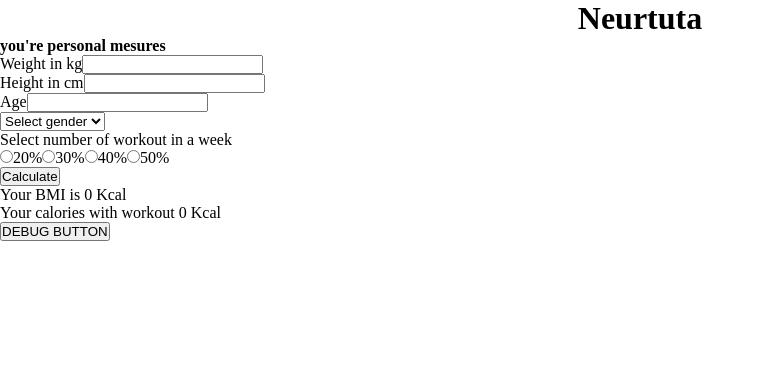
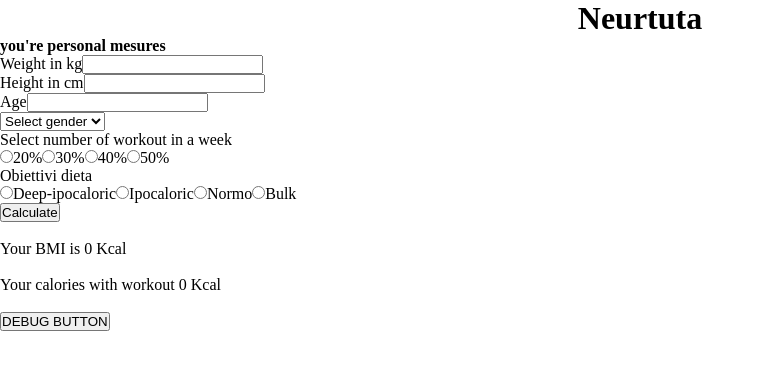
Before and after one commit to jeremy-mazzocco/my-project-Neurtuta, a Vue app in the folder vite-neurtuta/: page / in a window 1280 px wide. Shown: the top 370 px of the page, without its empty margins (0-765 px from the left). Built offline with nearby package versions, Linux system fonts and the light colour scheme.

Commit message:
add cut calories select

```diff
--- a/vite-neurtuta/src/App.vue
+++ b/vite-neurtuta/src/App.vue
@@ -10,32 +10,29 @@ export default {
   },
   methods: {
     newCaloriesCalculation() {
+
+      // Calculate caloriesBMI
       let caloriesBMI = 0;
-
       if (store.myData.gender === 'male') {
         caloriesBMI = (10 * store.myData.weight + 6.25 * store.myData.height - 5 * store.myData.age + 5) * 1.1;
 
       } else if (store.myData.gender === 'female') {
         caloriesBMI = (10 * store.myData.weight + 6.25 * store.myData.height - 5 * store.myData.age - 161) * 1.1;
       };
-      // put in store caloriesBMI
       store.myData.caloriesBMI = Math.round(caloriesBMI);
 
-      let caloriesWithWO = caloriesBMI * parseFloat(store.myData.numberWorkouts);
-      // put in store caloriesWithWO
+      // Calculate caloriesWithWO
+      const caloriesWithWO = caloriesBMI * parseFloat(store.myData.numberWorkouts);
       store.myData.caloriesWithWO = Math.round(caloriesWithWO);
 
-
-      console.log(caloriesBMI, caloriesWithWO);
-      // console.log(typeof caloriesWithWO);
-
-
-      // console.log(store.myData.calories);
-      // console.log(caloriesWithWO);
+      // Calculate caloriesCut
+      let caloriesCutted = Number(store.myData.caloriesCut);
+      store.myData.calories = store.myData.caloriesWithWO * caloriesCutted;
 
     },
     debugbutton() {
-
+      console.log(b);
+      // console.log(typeof b);
     }
   }
 }
@@ -54,6 +51,7 @@ export default {
   <main>
     <div class="mycalories-calculator">
 
+      <!-- weight, height, age -->
       <label for="weight">Weight in kg</label>
       <input v-model="store.myData.weight" type="text" id="weight">
       <br>
@@ -62,12 +60,16 @@ export default {
       <br>
       <label for="age">Age</label>
       <input id="insert age" v-model="store.myData.age" type="text">
+
+      <!-- Seleect gender -->
       <br>
       <select v-model="store.myData.gender" id="gender">
         <option disabled value="">Select gender</option>
         <option value="male">Male</option>
         <option value="female">Female</option>
       </select>
+
+      <!-- Select WO -->
       <br>
       <div>Select number of workout in a week</div>
       <input v-model="store.myData.numberWorkouts" type="radio" id="one" value="1.2">
@@ -82,19 +84,37 @@ export default {
       <input v-model="store.myData.numberWorkouts" type="radio" id="four" value="1.5">
       <label for="four">50%</label>
 
+      <!-- Select cut -->
+      <br>
+      <div>Obiettivi dieta</div>
+      <input v-model="store.myData.caloriesCut" type="radio" id="deep-ipo" value="0.5">
+      <label for="deep-ipo">Deep-ipocaloric</label>
+
+      <input v-model="store.myData.caloriesCut" type="radio" id="ipo" value="0.2">
+      <label for="ipo">Ipocaloric</label>
+
+      <input v-model="store.myData.caloriesCut" type="radio" id="normo" value="1">
+      <label for="normo">Normo</label>
+
+      <input v-model="store.myData.caloriesCut" type="radio" id="bulk" value="1.2">
+      <label for="bulk">Bulk</label>
+
       <br>
       <button @click="(newCaloriesCalculation)">
         Calculate
       </button>
 
     </div>
+    <br>
     <div>
       Your BMI is {{ store.myData.caloriesBMI }} Kcal
     </div>
+    <br>
     <div>
-      Your calories with workout {{ store.myData.caloriesWithWO }} Kcal
+      Your calories with workout {{ store.myData.calories }} Kcal
     </div>
 
+    <br>
     <button @click="(debugbutton)">
       DEBUG BUTTON
     </button>
--- a/vite-neurtuta/src/store.js
+++ b/vite-neurtuta/src/store.js
@@ -6,9 +6,10 @@ export const store = reactive({
         height: '',
         age: '',
         weight: '',
+        caloriesBMI: 0,
         numberWorkouts: 0,
-        caloriesBMI: 0,
         caloriesWithWO: 0,
+        caloriesCut: 0,
         calories: 0,
     }
 })
```
